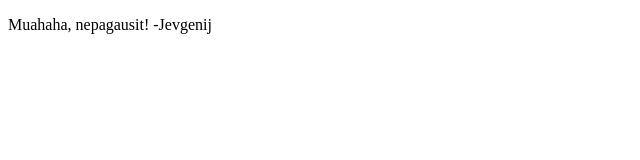
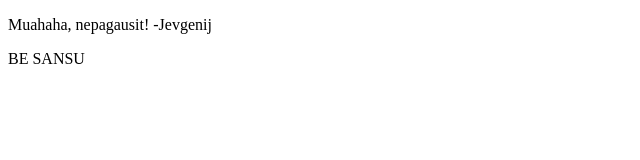
Before and after one commit to Mindaugus/bootcamp, a plain HTML site: page Index.html in a window 1280 px wide. Shown: the full height of the page, 0-640 px from the left. Drawn offline with Linux system fonts and the light colour scheme.

Commit message:
Dirbam kartu su Jevgenij

```diff
--- a/Index.html
+++ b/Index.html
@@ -1,7 +1,7 @@
 <!doctype HTML>
 <html>
     <head>
-
+        <title> HACKED BY JEVGENIJ </title>
 
     </head>
 
@@ -9,6 +9,7 @@
         <div>
 
     <p> Muahaha, nepagausit! -Jevgenij</p>
+            <p> BE SANSU </p>
 
     </div>
 
```
